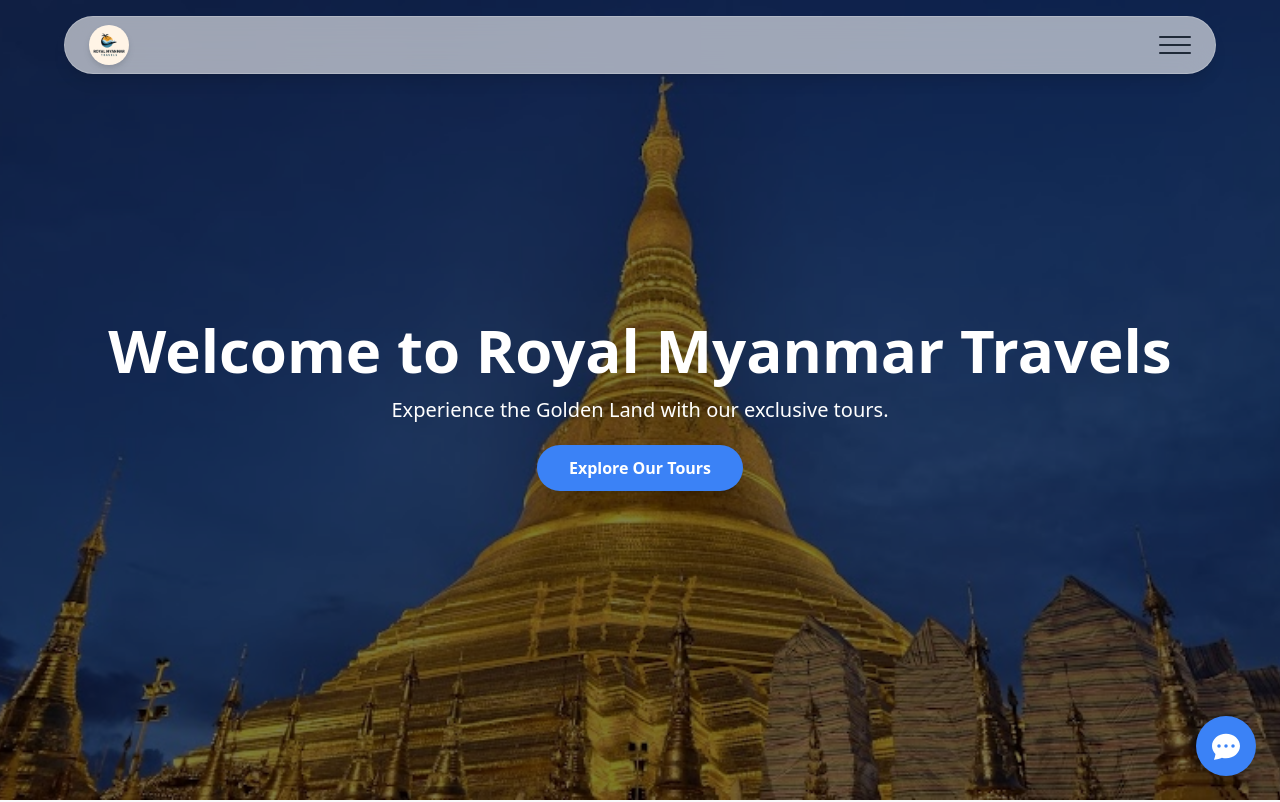
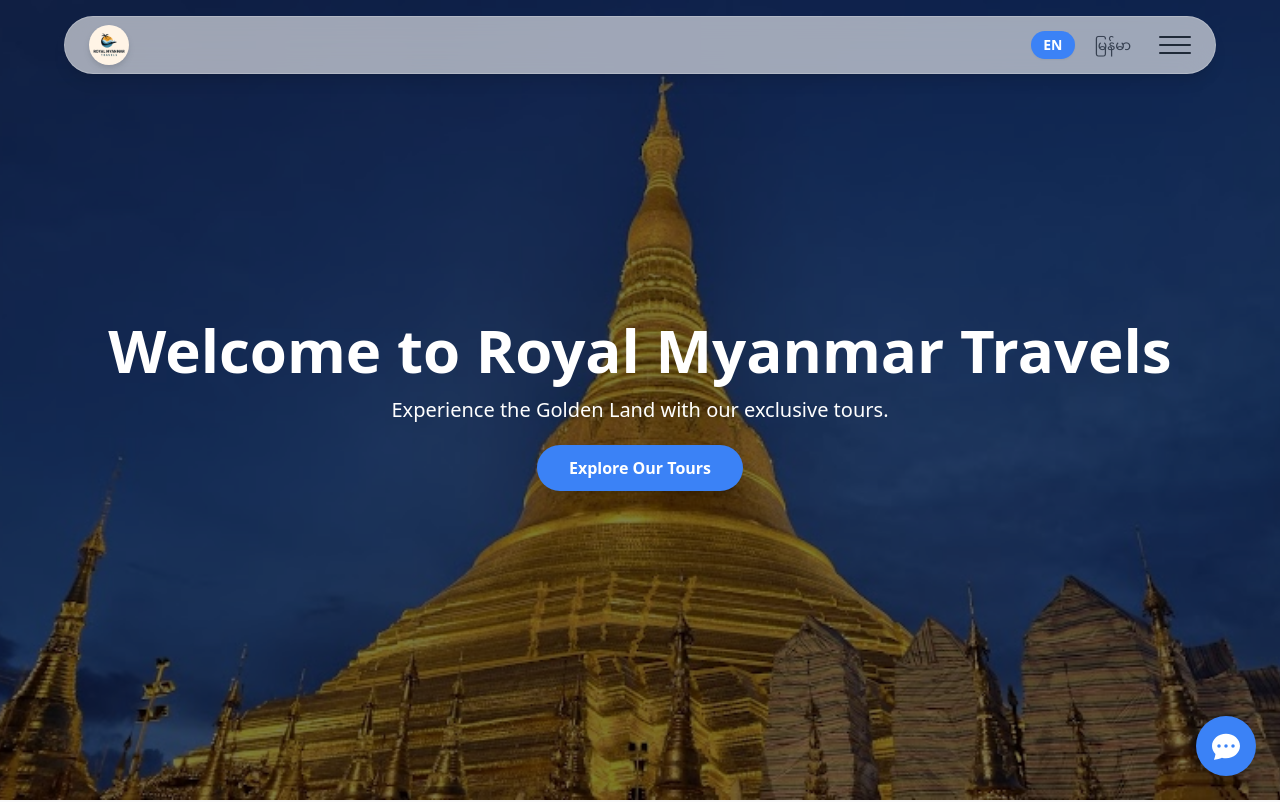
Before and after one commit to zawyehtut404/royal-myanmar-travels, a React (Vite) app: page / in a window 1280 px wide. Shown: the top 802 px of the page. Built offline with nearby package versions, Linux system fonts and the light colour scheme; a web font is replaced by a local one.

Commit message:
Final polish and bug fixes for UI components

```diff
--- a/src/components/Navbar.jsx
+++ b/src/components/Navbar.jsx
@@ -1,14 +1,21 @@
 import React from 'react';
 import { Link } from 'react-router-dom';
+import { useTranslation } from 'react-i18next';
 import { motion } from 'framer-motion';
 import logoImg from '../assets/logo.png';
 
 function Navbar({ openMenu }) {
+  const { i18n } = useTranslation();
+
+  const changeLanguage = (lng) => {
+    i18n.changeLanguage(lng);
+  };
+
   return (
     <div className="fixed top-4 left-0 right-0 z-40 flex justify-center">
       <nav className="w-full max-w-6xl mx-4 bg-white/60 backdrop-blur-lg rounded-full shadow-lg border border-white/20">
-        <div className="flex justify-between items-center px-6 py-2">
-          {/* Circular Logo */}
+        <div className="flex justify-between items-center px-4 sm:px-6 py-2">
+          {/* Logo */}
           <Link to="/">
             <motion.img
               src={logoImg}
@@ -18,8 +25,24 @@
             />
           </Link>
 
-          {/* Modern Menu Button */}
-          <div className="ml-8">
+          <div className="flex items-center space-x-4">
+            {/* Desktop Language Switcher */}
+            <div className="hidden md:flex items-center space-x-2">
+              <button
+                onClick={() => changeLanguage('en')}
+                className={`px-3 py-1 text-sm rounded-full transition-colors ${i18n.language.startsWith('en') ? 'font-semibold bg-blue-500 text-white shadow-sm' : 'font-medium text-gray-700 hover:bg-gray-200/50'}`}
+              >
+                EN
+              </button>
+              <button
+                onClick={() => changeLanguage('my')}
+                className={`px-3 py-1 text-sm rounded-full transition-colors ${i18n.language.startsWith('my') ? 'font-semibold bg-blue-500 text-white shadow-sm' : 'font-medium text-gray-700 hover:bg-gray-200/50'}`}
+              >
+                မြန်မာ
+              </button>
+            </div>
+
+            {/* Modern Menu Button */}
             <motion.button
               onClick={openMenu}
               className="text-gray-800 focus:outline-none w-8 h-8 flex flex-col justify-center items-center space-y-1.5 group"
--- a/src/components/Sidebar.jsx
+++ b/src/components/Sidebar.jsx
@@ -72,26 +72,25 @@
                 animate="open"
               >
                 <LinkItem to="/" icon={<FaHome />} text={t('navbar.home')} closeMenu={closeMenu} />
-
+                <LinkItem to="/about" icon={<FaUserFriends />} text={t('navbar.about')} closeMenu={closeMenu} />
                 <LinkItem to="/services" icon={<FaCog />} text={t('navbar.services')} closeMenu={closeMenu} />
                 <LinkItem to="/gallery" icon={<FaImages />} text={t('navbar.gallery')} closeMenu={closeMenu} />
                 <LinkItem to="/contact" icon={<FaEnvelope />} text={t('navbar.contact')} closeMenu={closeMenu} />
-                <LinkItem to="/about" icon={<FaUserFriends />} text={t('navbar.about')} closeMenu={closeMenu} />
               </motion.nav>
 
-              {/* ============== Language Switcher ============== */}
+              {/* Language Switcher with the fix */}
               <div className="mt-6 border-t border-gray-700 pt-4">
                  <p className="text-sm font-semibold text-gray-500 mb-2">{t('language')}</p>
                  <div className="flex items-center space-x-2">
                     <button
                       onClick={() => changeLanguage('en')}
-                      className={`px-3 py-1.5 text-sm rounded-md w-full transition-colors ${i18n.language === 'en' ? 'font-bold bg-blue-500 text-white' : 'font-medium bg-gray-700 hover:bg-gray-600'}`}
+                      className={`px-3 py-1.5 text-sm rounded-md w-full transition-colors ${i18n.language.startsWith('en') ? 'font-bold bg-blue-500 text-white' : 'font-medium bg-gray-700 hover:bg-gray-600'}`}
                     >
                       English
                     </button>
                     <button
                       onClick={() => changeLanguage('my')}
-                      className={`px-3 py-1.5 text-sm rounded-md w-full transition-colors ${i18n.language === 'my' ? 'font-bold bg-blue-500 text-white' : 'font-medium bg-gray-700 hover:bg-gray-600'}`}
+                      className={`px-3 py-1.5 text-sm rounded-md w-full transition-colors ${i18n.language.startsWith('my') ? 'font-bold bg-blue-500 text-white' : 'font-medium bg-gray-700 hover:bg-gray-600'}`}
                     >
                       မြန်မာ
                     </button>
```
